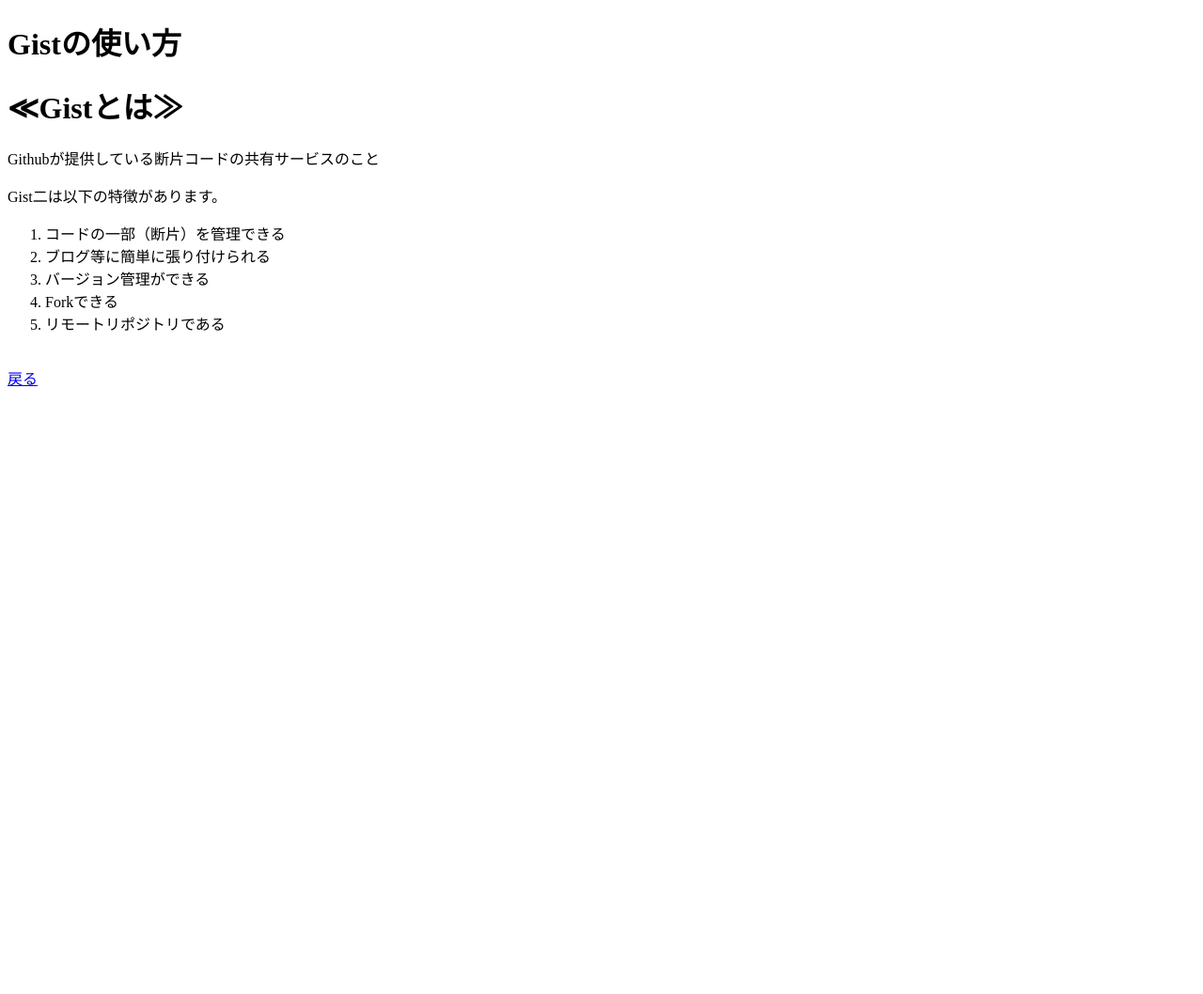
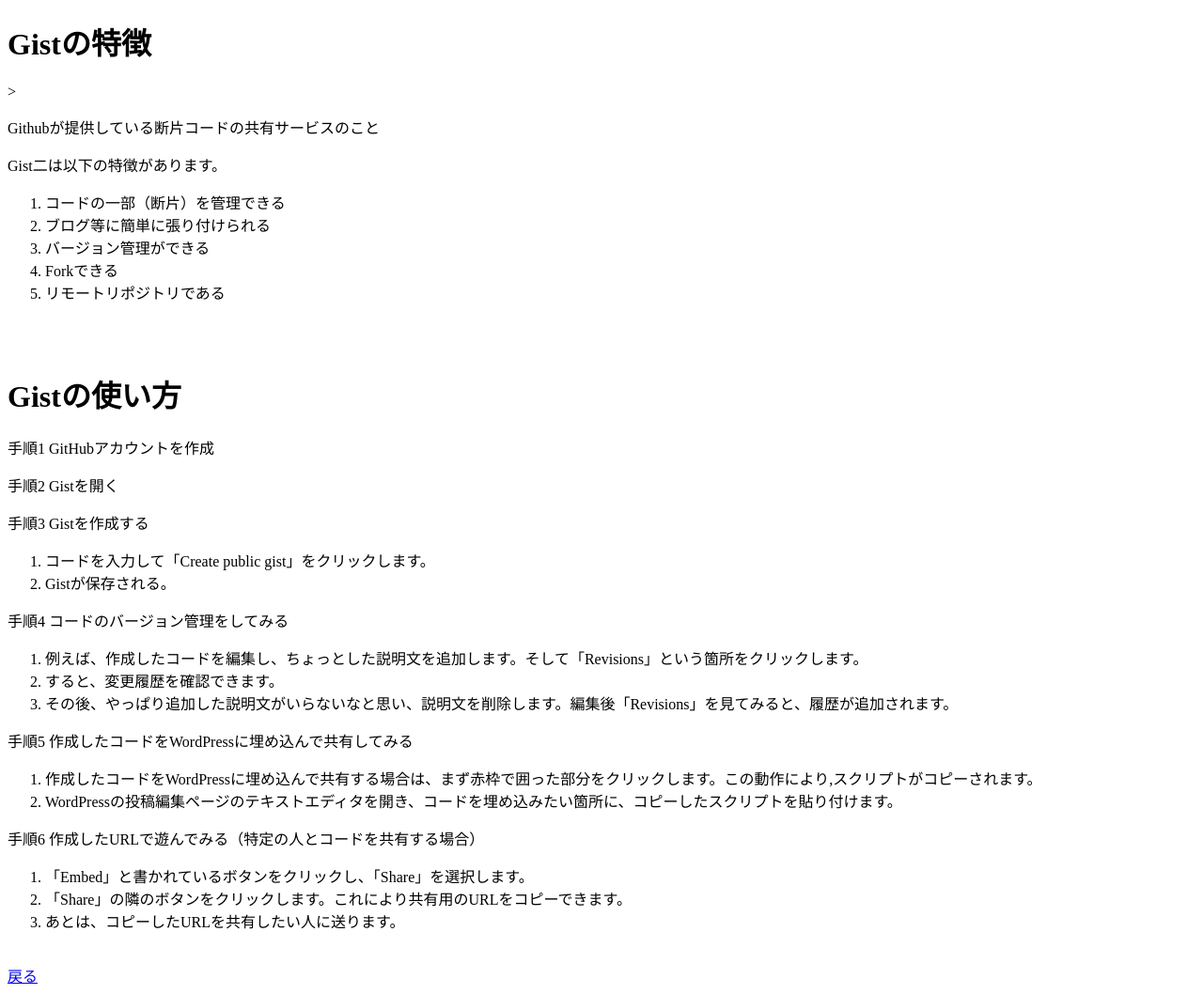
Before and after one commit to hagukky/hagukky.github.io, a plain HTML site: page gist.html in a window 1280 px wide. Shown: the whole page at 94% size. Before the commit the page ends 800 px from the top, so only its background shows below. Drawn offline with Linux system fonts and the light colour scheme.

Commit message:
add Gist

```diff
--- a/gist.html
+++ b/gist.html
@@ -5,8 +5,7 @@
 <title>issuesの使い方</title>
 </head>
 <body>
-<h1>Gistの使い方</h1>
-    <h1>≪Gistとは≫</h1>
+<h1>Gistの特徴</h1>>
     <p>Githubが提供している断片コードの共有サービスのこと</p>
     <p>Gist二は以下の特徴があります。</p>
 
@@ -17,8 +16,40 @@
         <li>Forkできる</li>
         <li>リモートリポジトリである</li>
     </ol>
+    <br>
+    <br>
 
+<h1>Gistの使い方</h1>
+	<p>手順1 GitHubアカウントを作成</p>
+	<p>手順2 Gistを開く</p>
+	<p>手順3 Gistを作成する</p>
 
+	<ol>
+        <li>コードを入力して「Create public gist」をクリックします。</li>
+        <li>Gistが保存される。</li>
+    </ol>
+
+    <p>手順4 コードのバージョン管理をしてみる</p>
+
+    <ol>
+        <li>例えば、作成したコードを編集し、ちょっとした説明文を追加します。そして「Revisions」という箇所をクリックします。</li>
+        <li>すると、変更履歴を確認できます。</li>
+        <li>その後、やっぱり追加した説明文がいらないなと思い、説明文を削除します。編集後「Revisions」を見てみると、履歴が追加されます。</li>
+    </ol>
+
+    <p>手順5 作成したコードをWordPressに埋め込んで共有してみる</p>
+
+    <ol>
+        <li>作成したコードをWordPressに埋め込んで共有する場合は、まず赤枠で囲った部分をクリックします。この動作により,スクリプトがコピーされます。</li>
+        <li>WordPressの投稿編集ページのテキストエディタを開き、コードを埋め込みたい箇所に、コピーしたスクリプトを貼り付けます。</li>
+    </ol>
+
+     <p>手順6 作成したURLで遊んでみる（特定の人とコードを共有する場合）</p>
+    <ol>
+        <li>「Embed」と書かれているボタンをクリックし、「Share」を選択します。</li>
+        <li>「Share」の隣のボタンをクリックします。これにより共有用のURLをコピーできます。</li>
+        <li>あとは、コピーしたURLを共有したい人に送ります。</li>
+    </ol>
 <br>
 <a href="index.html">戻る</a>
 </body>
```
